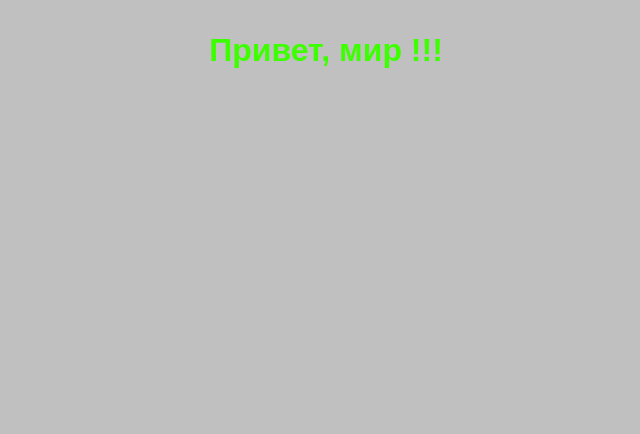
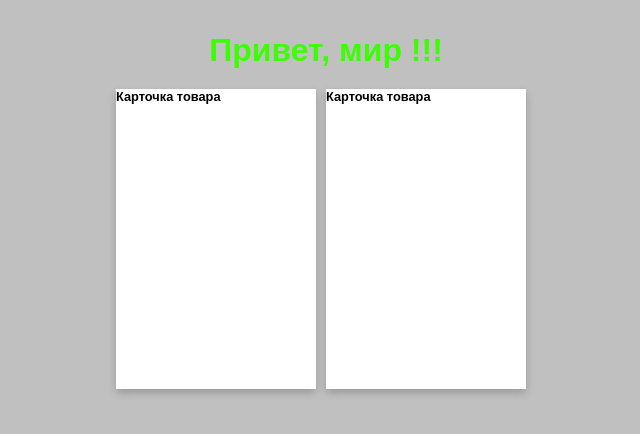
Before and after one commit to petikov-w/exm-270323, a React (Create React App) app: page / in a window 1280 px wide. Shown: the top 434 px of the page, without its empty margins (314-954 px from the left). Built offline with nearby package versions, Linux system fonts and the light colour scheme.

Commit message:
280323-0028 Создал компонент Card

```diff
--- a/src/App.js
+++ b/src/App.js
@@ -1,5 +1,6 @@
 import React from "react";
 import styled from "styled-components";
+import Card from "./components/Card";
 import Flex from "./components/Flex";
 import Title from "./components/Title";
 
@@ -15,8 +16,13 @@ background-color: silver;
 function App() {
   return (
     <AppWrapper>
-      <Flex justify="center">
+      <Flex align="center" direction="column">
         <Title color={"#3cff00"}>Привет, мир !!!</Title>
+        <Flex justify="flex-start">
+          <Card />
+          <Card />
+        </Flex>
+
       </Flex>
     </AppWrapper>
   );
--- /dev/null
+++ b/src/components/Card.jsx
@@ -0,0 +1,26 @@
+import React from 'react';
+import styled from 'styled-components';
+import Title from './Title';
+
+const StyledCard = styled.div`
+    box-shadow: 0 4px 8px 0 rgba(0,0,0,0.2);
+    transition: 0.3s;
+    height: 300px;
+    width: 200px;
+    margin-right: 10px;
+    margin-top: 20px;
+    background-color: #ffffff;
+    &:hover {
+        box-shadow: 0 8px 16px 0 rgba(0,0,0,0.2);
+    }
+`;
+
+const Card = () => {
+    return (
+        <StyledCard>
+            <Title size="0.8rem">Карточка товара</Title>
+        </StyledCard>
+    );
+};
+
+export default Card;
--- a/src/components/Title.jsx
+++ b/src/components/Title.jsx
@@ -2,8 +2,9 @@ import React from 'react';
 import styled from 'styled-components';
 
 const StyledTitle = styled.h1`
-    color: ${(props) => props.color};
-    font-size: 2rem;
+    /* color: ${(props) => props.color}; */
+    color: ${props => props.color || '#000000'};
+    font-size: ${props => props.size || '2rem'};;
 `;
 
 const Title = (props) => {
```
